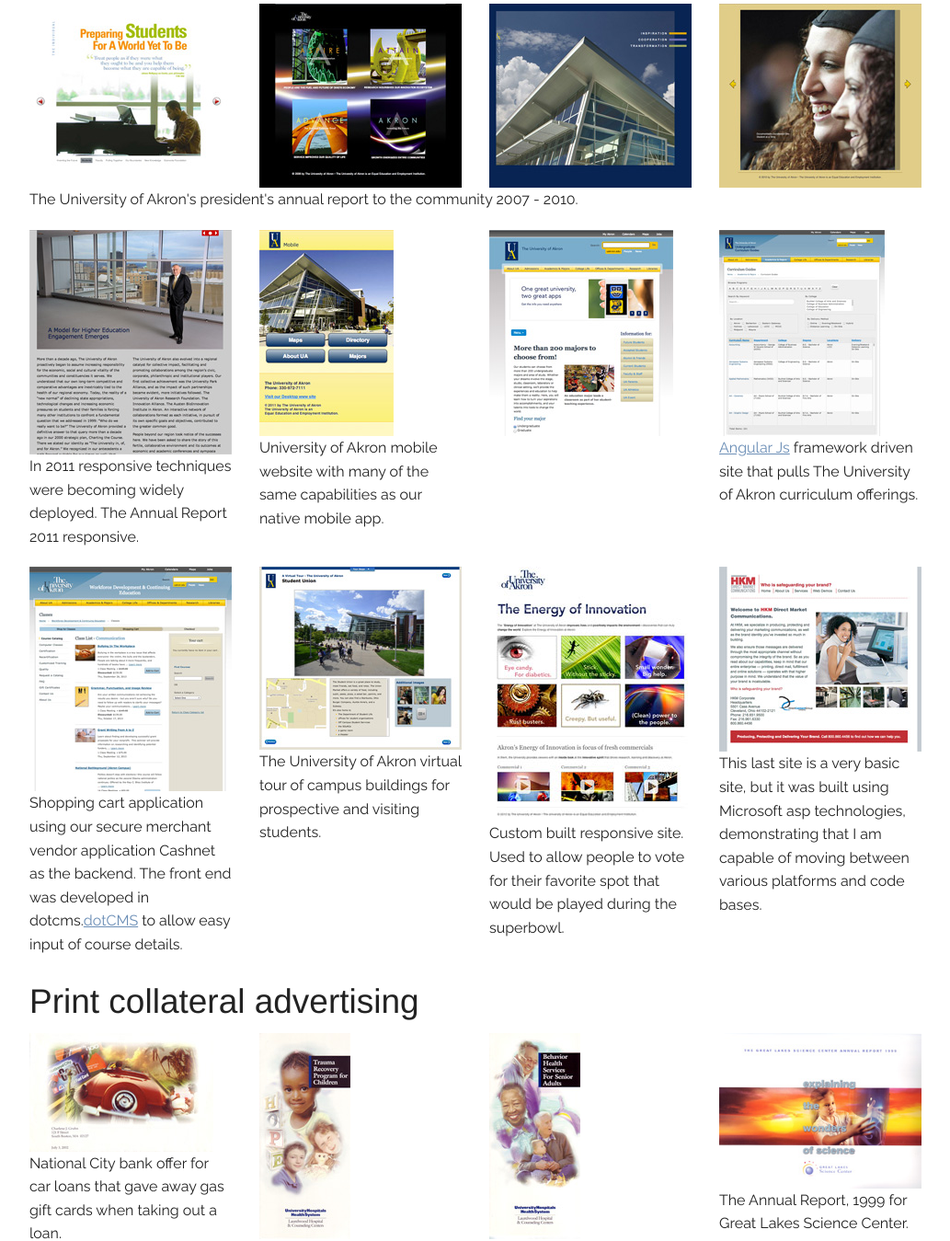
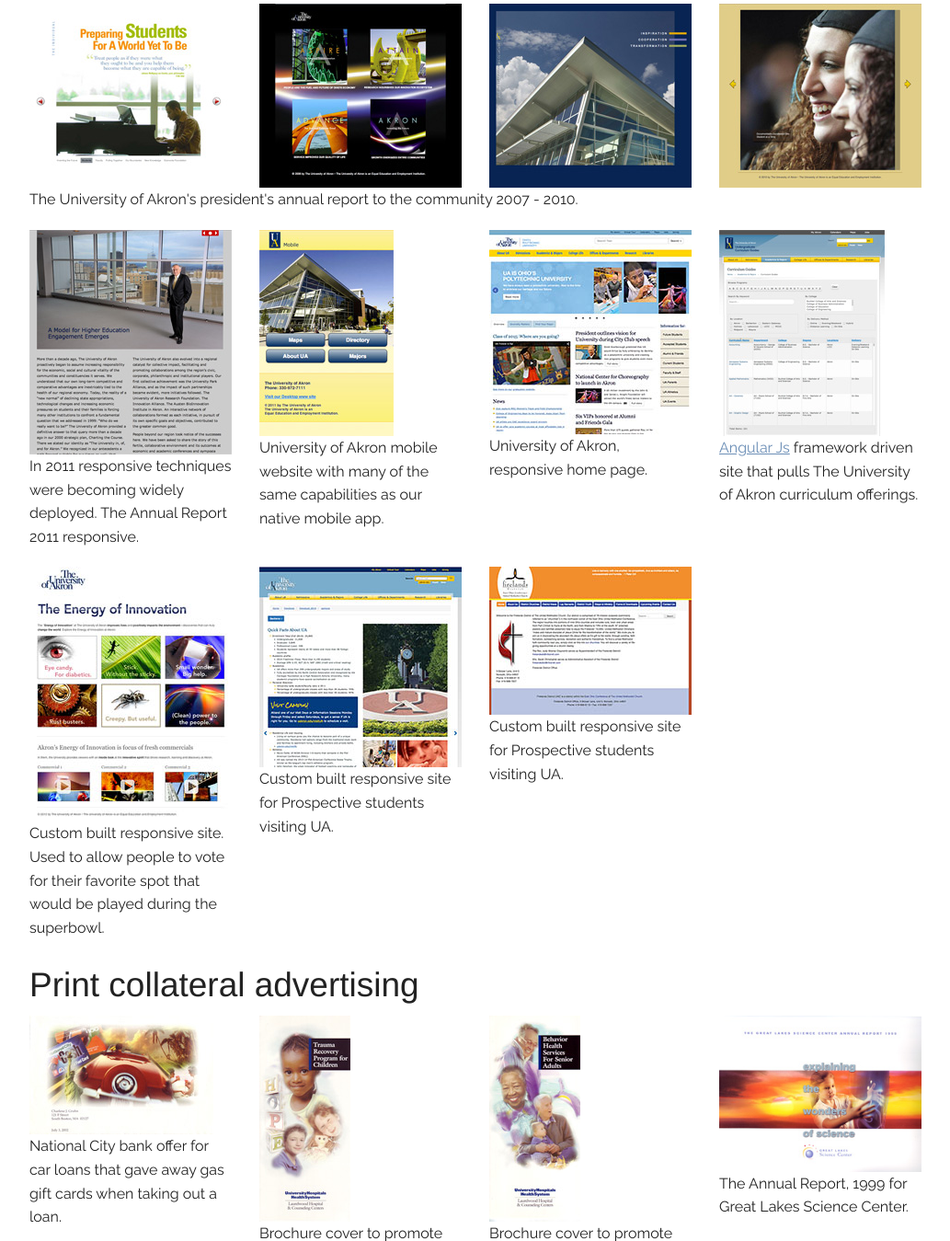
Before and after one commit to bradrice/brad_django, a Django app: page /portfolio in a window 1280 px wide. Shown: the part 196-1545 px from the top of the page at 92% size, without its empty margins (123-1156 px from the left). Run offline with Django 3.2, Linux system fonts and the light colour scheme; some libraries are stand-ins or nearby versions.

Commit message:
fixed up the portfolio page

```diff
--- a/web/templates/portfolio.html
+++ b/web/templates/portfolio.html
@@ -11,16 +11,16 @@
 		</div>
         <div class="row">
             <div class="large-3 columns">
-					<a class="gallery" id="ar2007" data-lightbox="row-1" data-title="The University of Akron Annual Report 2007, <a href='http://www.uakron.edu/ar/report2007/htdocs/section1.php'>Visit Site</a>" href="{% static 'images/ar2007.jpg'%}"><img src="{% static 'images/ar2007_thumb.jpg' %}" alt="Annual Report 2007" /></a>
+					<a class="gallery" id="ar2007" data-lightbox="light" data-title="The University of Akron Annual Report 2007, <a href='http://www.uakron.edu/ar/report2007/htdocs/section1.php'>Visit Site</a>" href="{% static 'images/ar2007.jpg'%}"><img src="{% static 'images/ar2007_thumb.jpg' %}" alt="Annual Report 2007" /></a>
 				</div>
 				<div class="large-3 columns">
-					<a class="gallery" id="ar2008" data-lightbox="row-1" data-title="The University of Akron Annual Report 2008, <a href='http://www.uakron.edu/proenza/annual_report/2008/index.dot'>Visit Site</a>" href="{% static 'images/ar2008.jpg' %}"><img src="{% static 'images/ar2008_thumb.jpg' %}" alt="Annual Report 2008" /></a>
+					<a class="gallery" id="ar2008" data-lightbox="light" data-title="The University of Akron Annual Report 2008, <a href='http://www.uakron.edu/proenza/annual_report/2008/index.dot'>Visit Site</a>" href="{% static 'images/ar2008.jpg' %}"><img src="{% static 'images/ar2008_thumb.jpg' %}" alt="Annual Report 2008" /></a>
 				</div>
 				<div class="large-3 columns">
-					<a class="gallery" id="ar2009" data-lightbox="row-1" data-title="The University of Akron Annual Report 2009, <a href='http://www.uakron.edu/proenza/annual_report/2009/index.dot'>Visit Site</a>" href="{% static 'images/ar2009.jpg' %}"><img src="{% static 'images/ar2009_thumb.jpg' %}" alt="Annual Report 2009" /></a>
+					<a class="gallery" id="ar2009" data-lightbox="light" data-title="The University of Akron Annual Report 2009, <a href='http://www.uakron.edu/proenza/annual_report/2009/index.dot'>Visit Site</a>" href="{% static 'images/ar2009.jpg' %}"><img src="{% static 'images/ar2009_thumb.jpg' %}" alt="Annual Report 2009" /></a>
 				</div>
 				<div class="large-3 columns">
-					<a class="gallery" id="ar2010" data-lightbox="row-1" data-title="The University of Akron Annual Report 2010" href="{% static 'images/ar2010.jpg' %}"><img src="{% static 'images/ar2010_thumb.jpg' %}" alt="Annual Report 2010" /></a>
+					<a class="gallery" id="ar2010" data-lightbox="light" data-title="The University of Akron Annual Report 2010 <a href='http://www.uakron.edu/proenza/annual_report/2010/index.dot'>Visit Site</a>" href="{% static 'images/ar2010.jpg' %}"><img src="{% static 'images/ar2010_thumb.jpg' %}" alt="Annual Report 2010" /></a>
 				</div>
         </div>
     <div class="row">
@@ -32,43 +32,40 @@
 
         <div class="row">
 			<div class="large-3 columns">
-			<a class="gallery" id="ar2011" data-lightbox="row-2" data-title="UA Annual Report from 2011. <a href='http://www.uakron.edu/proenza/annual_report/2011/index.dot'>Visit site</a>" href="{% static 'images/ar2011.jpg' %}"><img src="{% static 'images/ar2011_thumb.jpg' %}" alt="Annual Report 2011" /></a>
+			<a class="gallery" id="ar2011" data-lightbox="light" data-title="UA Annual Report from 2011. <a href='http://www.uakron.edu/proenza/annual_report/2011/index.dot'>Visit site</a>" href="{% static 'images/ar2011.jpg' %}"><img src="{% static 'images/ar2011_thumb.jpg' %}" alt="Annual Report 2011" /></a>
 			<p class="dscr">In 2011 responsive techniques were becoming widely deployed. The Annual Report 2011 responsive.</p>
 			</div>
 			<div class="large-3 columns">
-			<a class="gallery" id="m_u" href="{% static 'images/m_uakron.jpg' %}"><img src="{% static 'images/m_uakron_thumb.jpg' %}" alt="Mobile University" /></a>
+			<a class="gallery" id="m_u" data-lightbox="light" data-title="Mobile University <a href='http://m.uakron.edu'>Visit Site</a>"  href="{% static 'images/m_uakron.jpg' %}"><img src="{% static 'images/m_uakron_thumb.jpg' %}" alt="Mobile University" /></a>
 			<p class="dscr">University of Akron mobile website with many of the same capabilities as our native mobile app.</p>
 			</div>
 			<div class="large-3 columns">
-			<a class="gallery" id="resp" href="{% static 'images/resp.jpg' %}"><img src="{% static 'images/resp_thumb.jpg' %}" alt="Responsive University" /></a>
-
+			<a class="gallery" id="resp" data-lightbox="light" data-title="Responsive University home page <a href='http://uakron.edu'>Visit Site</a>" href="{% static 'images/UA_Home.jpg' %}"><img src="{% static 'images/UA_Home_thumb.jpg' %}" alt="Responsive University home page <a href='http://uakron.edu'>Visit Site</a>" /></a>
+            <p class="dscr">University of Akron, responsive home page.</p>
 			</div>
 			<div class="large-3 columns">
-			<a class="gallery" id="curr" href="{% static 'images/curr_guide.jpg' %}"><img src="{% static 'images/curr_guide_thumb.jpg'%}" alt="Curriculum Guides" /></a>
+			<a class="gallery" id="curr" data-lightbox="light" data-title="Curriculum Guides <a href='http://uakron.edu/academics_majors/curriculum-guides'>Visit Site</a>" href="{% static 'images/curr_guide.jpg' %}"><img src="{% static 'images/curr_guide_thumb.jpg'%}" alt="Curriculum Guides" /></a>
 			<p class="dscr"><a href="http://angularjs.org">Angular Js</a> framework driven site that pulls The University of Akron curriculum offerings.</p>
 			</div>
 		</div><!-- end second row of images -->
 
 <div class="row">
-			<div class="large-3 columns">
-				<a class="gallery" id="ce" href="{% static 'images/ce.jpg' %}"><img src="{% static 'images/ce_thumb.jpg' %}" alt="Continuing Education" /></a>
-				<p class="dscr">Shopping cart application using our secure merchant vendor application Cashnet as the backend. The front end was developed in dotcms.<a href="dotcms.com">dotCMS</a> to allow easy input of course details.</p>
-			</div>
 
 			<div class="large-3 columns">
-				<a class="gallery" id="vt" href="{% static 'images/virtual_tour.jpg' %}"><img src="{% static 'images/virtual_tour_thumb.jpg' %}" alt="Continuing Education" /></a>
-				<p class="dscr">The University of Akron virtual tour of campus buildings for prospective and visiting students.</p>
-			</div>
-
-			<div class="large-3 columns">
-				<a class="gallery" id="innovation" href="{% static 'images/innovation.jpg' %}"><img src="{% static 'images/innovation_thumb.jpg' %}" alt="Innovation" /></a>
+				<a class="gallery" id="innovation"  data-lightbox="light" data-title="Curriculum Guides <a href='http://uakron.edu/innovation/index-old.dot'>Visit Site</a>"  href="{% static 'images/innovation.jpg' %}"><img src="{% static 'images/innovation_thumb.jpg' %}" alt="Innovation" /></a>
 				<p class="dscr">Custom built responsive site. Used to allow people to vote for their favorite spot that would be played during the superbowl.</p>
 			</div>
 
-			<div class="large-3 columns">
-				<a class="gallery" id="hkm" href="{% static 'images/hkmdm.jpg' %}"><img src="{% static 'images/hkmdm_thumb.jpg' %}" alt="HKM Direct Marketing" /></a>
-				<p class="dscr">This last site is a very basic site, but it was built using Microsoft asp technologies, demonstrating that I am capable of moving between various platforms and code bases.</p>
+    <div class="large-3 columns">
+				<a class="gallery" id="viewbook"  data-lightbox="light" data-title="Curriculum Guides <a href='http://uakron.edu/academics_majors/curriculum-guides'>Visit Site</a>"  href="{% static 'images/viewbook.jpg' %}"><img src="{% static 'images/viewbook_thumb.jpg' %}" alt="Innovation" /></a>
+				<p class="dscr">Custom built responsive site for Prospective students visiting UA.</p>
 			</div>
+
+    <div class="large-3 columns">
+				<a class="gallery" id="viewbook"  data-lightbox="light" data-title="Firelands Disrict UMC website <a href='http://firelandsdistrictumc.org'>Visit Site</a>"  href="{% static 'images/firelands.jpg' %}"><img src="{% static 'images/firelands_thumb.jpg' %}" alt="Innovation" /></a>
+				<p class="dscr">Custom built responsive site for Prospective students visiting UA.</p>
+			</div>
+            <div class="large-3 columns"></div>
 
 		</div><!-- end 3rd row of images -->
 
@@ -78,22 +75,22 @@
 
 	    <div class="row">
 			<div class="large-3 columns">
-				<a class="c_gallery" title="Design, layout and photoshop technique" id="ncb" href="{% static 'images/ncb_promo.jpg' %}"><img src="{% static 'images/ncb_promo_thumb.jpg' %}" alt="National City Bank promo" /></a>
+				<a class="c_gallery" title="Design, layout and photoshop technique" id="ncb" data-lightbox="light" href="{% static 'images/ncb_promo.jpg' %}"><img src="{% static 'images/ncb_promo_thumb.jpg' %}" alt="National City Bank promo" /></a>
 			<p class="dscr">National City bank offer for car loans that gave away gas gift cards when taking out a loan.</p>
 			</div>
 
 			<div class="large-3 columns">
-				<a class="c_gallery" title="Design - photoshop" id="uh1" href="{% static 'images/uh_laurelwood_1.jpg' %}"><img src="{% static 'images/uh_laurelwood_1_thumb.jpg' %}" alt="University Hospitals Laurelwood" /></a>
+				<a class="c_gallery" title="Design - photoshop" id="uh1" data-lightbox="light" href="{% static 'images/uh_laurelwood_1.jpg' %}"><img src="{% static 'images/uh_laurelwood_1_thumb.jpg' %}" alt="University Hospitals Laurelwood" /></a>
 			<p class="dscr">Brochure cover to promote University Health Systems Laurelwood Hospital pyschological services.</p>
 			</div>
 
 			<div class="large-3 columns">
-				<a class="c_gallery" title="Design - photoshop" id="uh2" href="{% static 'images/ua_laurelwood_2.jpg'%}"><img src="{% static 'images/ua_laurelwood_2_thumb.jpg' %}" alt="University Hospitals Laurelwood" /></a>
+				<a class="c_gallery" title="Design - photoshop" id="uh2" data-lightbox="light" href="{% static 'images/ua_laurelwood_2.jpg'%}"><img src="{% static 'images/ua_laurelwood_2_thumb.jpg' %}" alt="University Hospitals Laurelwood" /></a>
 			<p class="dscr">Brochure cover to promote University Health Systems Laurelwood Hospital pyschological services.</p>
 			</div>
 
 			<div class="large-3 columns">
-				<a class="c_gallery" title="Design, layout and photoshop technique" id="gl" href="{% static 'images/gl_science.jpg' %}"><img src="{% static 'images/gl_science_thumb.jpg' %}" alt="Great Lakes Science Center" /></a>
+				<a class="c_gallery" title="Design, layout and photoshop technique" id="gl" data-lightbox="light" href="{% static 'images/gl_science.jpg' %}"><img src="{% static 'images/gl_science_thumb.jpg' %}" alt="Great Lakes Science Center" /></a>
 			<p class="dscr">The Annual Report, 1999 for Great Lakes Science Center.</p>
 	        </div>
 	    </div><!-- end 4th row of images -->
@@ -104,37 +101,37 @@
 
 	    <div class="row">
 			<div class="large-3 columns">
-				<a class="l_gallery" title="Logo Design" id="l_chamber" href="{% static 'images/lodi_chamber.png' %}"><img src="{% static 'images/lodi_chamber_thumb.png' %}" alt="Lodi Ohio Chamber Logo" /></a>
+				<a class="l_gallery" title="Logo Design" id="l_chamber" data-lightbox="light" href="{% static 'images/lodi_chamber.png' %}"><img src="{% static 'images/lodi_chamber_thumb.png' %}" alt="Lodi Ohio Chamber Logo" /></a>
 			<p class="dscr">Logo design - Village of Lodi Chamber of Commerce</p>
 			</div>
 
 			<div class="large-3 columns">
-				<a class="l_gallery" title="Logo Design" id="vl" href="{% static 'images/village_lodi.jpg' %}"><img src="{% static 'images/village_lodi_thumb.jpg' %}" alt="Village of Lodi" /></a>
+				<a class="l_gallery" title="Logo Design" data-lightbox="light" id="vl" href="{% static 'images/village_lodi.jpg' %}"><img src="{% static 'images/village_lodi_thumb.jpg' %}" alt="Village of Lodi" /></a>
 			<p class="dscr">Logo design - the Village of Lodi government.</p>
 			</div>
 
 			<div class="large-3 columns">
-				<a class="l_gallery" title="Logo Design" id="mt25" href="{% static 'images/mt25.png' %}"><img src="{% static 'images/mt25_thumb.png' %}" alt="Matthew 25 Coalliton" /></a>
+				<a class="l_gallery" title="Logo Design" data-lightbox="light" id="mt25" href="{% static 'images/mt25.png' %}"><img src="{% static 'images/mt25_thumb.png' %}" alt="Matthew 25 Coalliton" /></a>
 			<p class="dscr">Logo design - Faith based social services.</p>
 			</div>
 
 			<div class="large-3 columns">
-				<a class="l_gallery" title="Logo Design" id="ol" href="{% static 'images/online_learners.jpg' %}"><img src="{% static 'images/online_learners_thumb.jpg' %}" alt="Online Learners" /></a>
+				<a class="l_gallery" title="Logo Design" data-lightbox="light" id="ol" href="{% static 'images/online_learners.jpg' %}"><img src="{% static 'images/online_learners_thumb.jpg' %}" alt="Online Learners" /></a>
 			<p class="dscr">Logo design - The University of Akron Online Learners web application.</p>
 	        </div>
 	    </div><!-- end 5th row of images -->
 
 <div class="row">
 			<div class="large-3 columns">
-				<a class="l_gallery" title="Logo Design" id="quickpass" href="{% static 'images/quickpass.jpg' %}"><img src="{% static 'images/quickpass_thumb.jpg' %}" alt="Quickpass Logo" /></a>
+				<a class="l_gallery" title="Logo Design" id="quickpass" data-lightbox="light" href="{% static 'images/quickpass.jpg' %}"><img src="{% static 'images/quickpass_thumb.jpg' %}" alt="Quickpass Logo" /></a>
 			<p class="dscr">Logo design - Quickpass Macintosh application</p>
 			</div>
 			<div class="large-3 columns">
-				<a class="l_gallery" title="Logo Design" id="zalert" href="{% static 'images/Z-alert_500.png' %}"><img src="{% static 'images/Z-alert_thumb.png' %}" alt="Z-Alert Logo" /></a>
+				<a class="l_gallery" title="Logo Design" id="zalert" data-lightbox="light" href="{% static 'images/Z-alert_500.png' %}"><img src="{% static 'images/Z-alert_thumb.png' %}" alt="Z-Alert Logo" /></a>
 			<p class="dscr">Logo design - Z-Alert text messaging application</p>
 			</div>
 			<div class="large-3 columns">
-				<a class="l_gallery" title="Logo Design" id="ge" href="{% static 'images/golden_ideas.jpg' %}"><img src="{% static 'images/golden_ideas_thumb.jpg' %}" alt="Golden Ideas Logo" /></a>
+				<a class="l_gallery" title="Logo Design" id="ge" data-lightbox="light" href="{% static 'images/golden_ideas.jpg' %}"><img src="{% static 'images/golden_ideas_thumb.jpg' %}" alt="Golden Ideas Logo" /></a>
 			<p class="dscr">Logo design - Golden Ideas web application</p>
 			</div>
 			<div class="large-3 columns"></div>
```
Also changed, not shown: static/images/UA_Home.jpg (added), static/images/UA_Home.png (added), static/images/UA_Home_thumb.jpg (added), static/images/firelands.jpg, static/images/firelands.png, static/images/firelands_thumb.jpg, static/images/viewbook.jpg (added), static/images/viewbook.png (added), static/images/viewbook_thumb.jpg (added).
